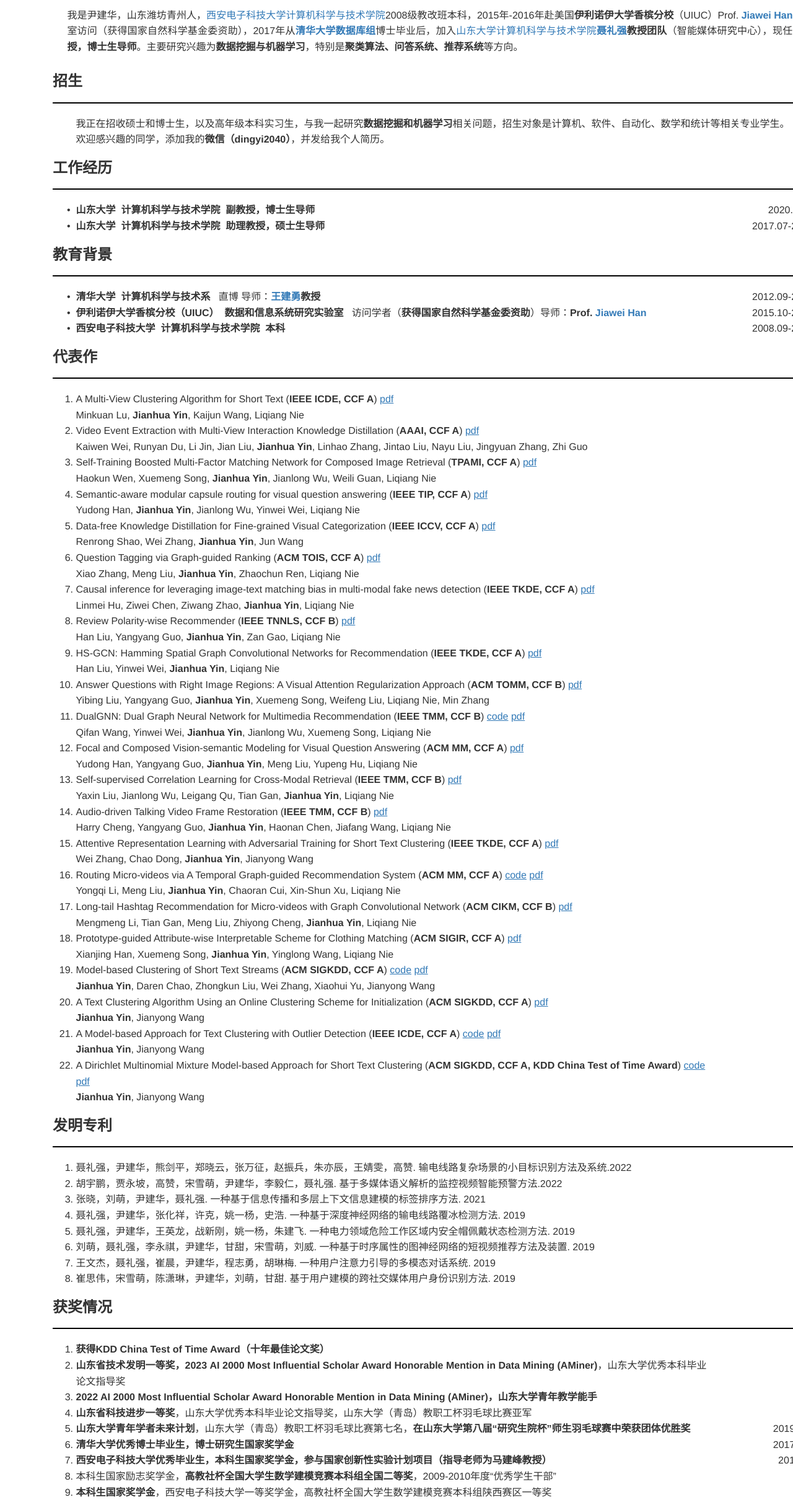
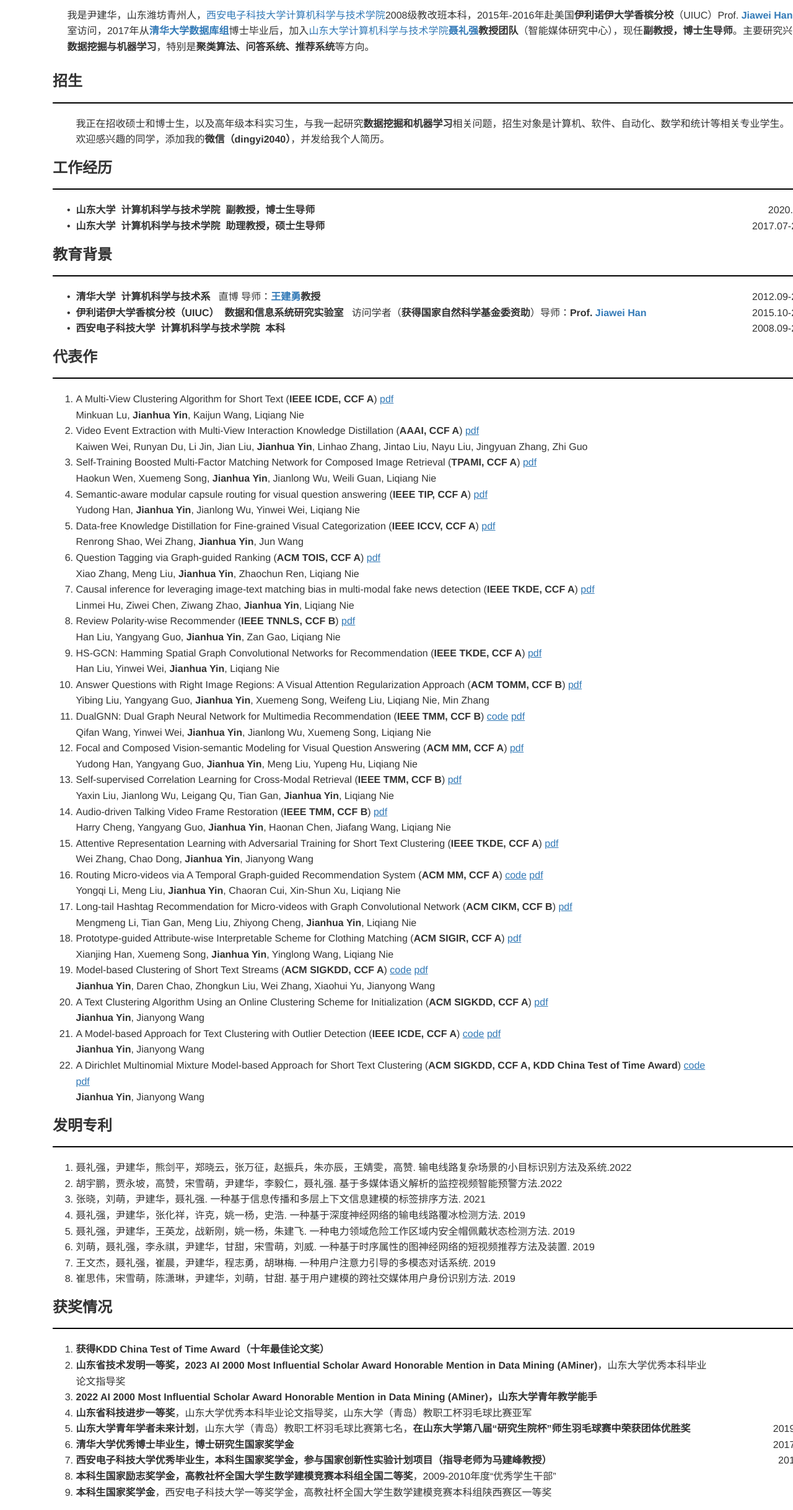
Before and after one commit to jhyin12/jhyin12.github.io, a plain HTML site: page index.html in a window 1280 px wide. Shown: the part 299-2735 px from the top of the page at 62% size. Drawn offline with Linux system fonts and the light colour scheme; files whose address does not match are found by name.

Commit message:
Update index.html

```diff
--- a/index.html
+++ b/index.html
@@ -98,7 +98,7 @@
                                        <span style="font-size: 16px;">我是尹建华，</span>
                                        <span style="font-size: 16px;">山东潍坊青州人，</span>
                                        <span style="font-size: 16px;"><a href="https://cs.xidian.edu.cn/">西安电子科技大学计算机科学与技术学院</a>2008级教改班本科，</span>
-                                       <span style="font-size: 16px;">2015年-2016年赴美国<strong>伊利诺伊大学香槟分校</strong>（UIUC）Prof. <strong><a href="http://hanj.cs.illinois.edu/">Jiawei Han</a></strong>实验室访问（获得国家自然科学基金委资助），</span>
+                                       <span style="font-size: 16px;">2015年-2016年赴美国<strong>伊利诺伊大学香槟分校</strong>（UIUC）Prof. <strong><a href="http://hanj.cs.illinois.edu/">Jiawei Han</a></strong>实验室访问，</span>
                                        <span style="font-size: 16px;">2017年从<strong><a href="http://dbgroup.cs.tsinghua.edu.cn/">清华大学数据库组</a></strong>博士毕业后，</span>
                                        <span style="font-size: 16px;">加入<a href="https://www.cs.sdu.edu.cn/szdw1/fjs.htm">山东大学计算机科学与技术学院</a><strong><a href="https://liqiangnie.github.io/Members.html">聂礼强</a>教授团队</strong>（智能媒体研究中心），</span>
                                        <span style="font-size: 16px;">现任<strong>副教授，博士生导师</strong>。</span>
@@ -612,7 +612,7 @@
                      <tr>
                         <td valign="top" align="right">8.&nbsp;</td>
                         <td style="font-size: 0px;">
-                           <span style="font-size: 16px;">本科生国家励志奖学金，<strong>高教社杯全国大学生数学建模竞赛本科组全国二等奖</strong></span>
+                           <span style="font-size: 16px;"><strong>本科生国家励志奖学金，高教社杯全国大学生数学建模竞赛本科组全国二等奖</strong></span>
                            <span style="font-size: 16px;">，2009-2010年度“优秀学生干部”</span>
                            </span>
                         </td>
```
